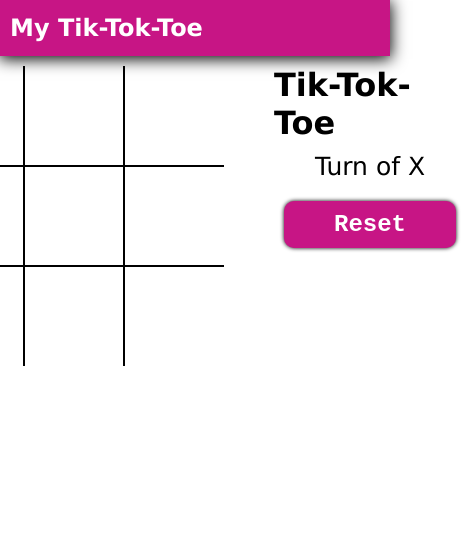
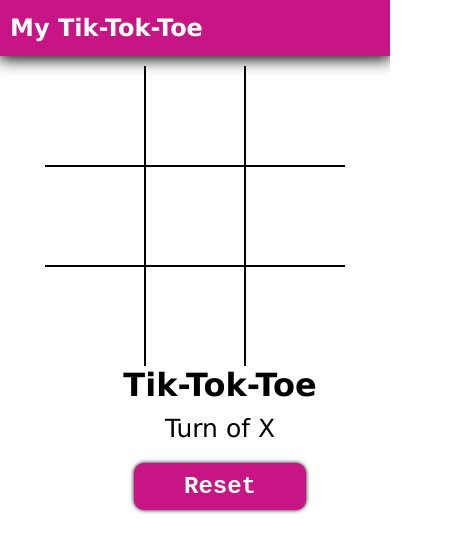
Before and after one commit to Yash1Hingu/tik-tok-toe, a plain HTML site: page index.html in a window 390 px wide. Shown: the whole page, 466 px wide, since content can reach past the window. Drawn offline with Linux system fonts and the light colour scheme.

Commit message:
Update gamecountainer flex-wrap

```diff
--- a/style.css
+++ b/style.css
@@ -84,7 +84,7 @@
 }
 
 @media (max-width:1024px) {
-        .container{
+        .gamecontainer{
            flex-wrap: wrap;
         }
 }
```
